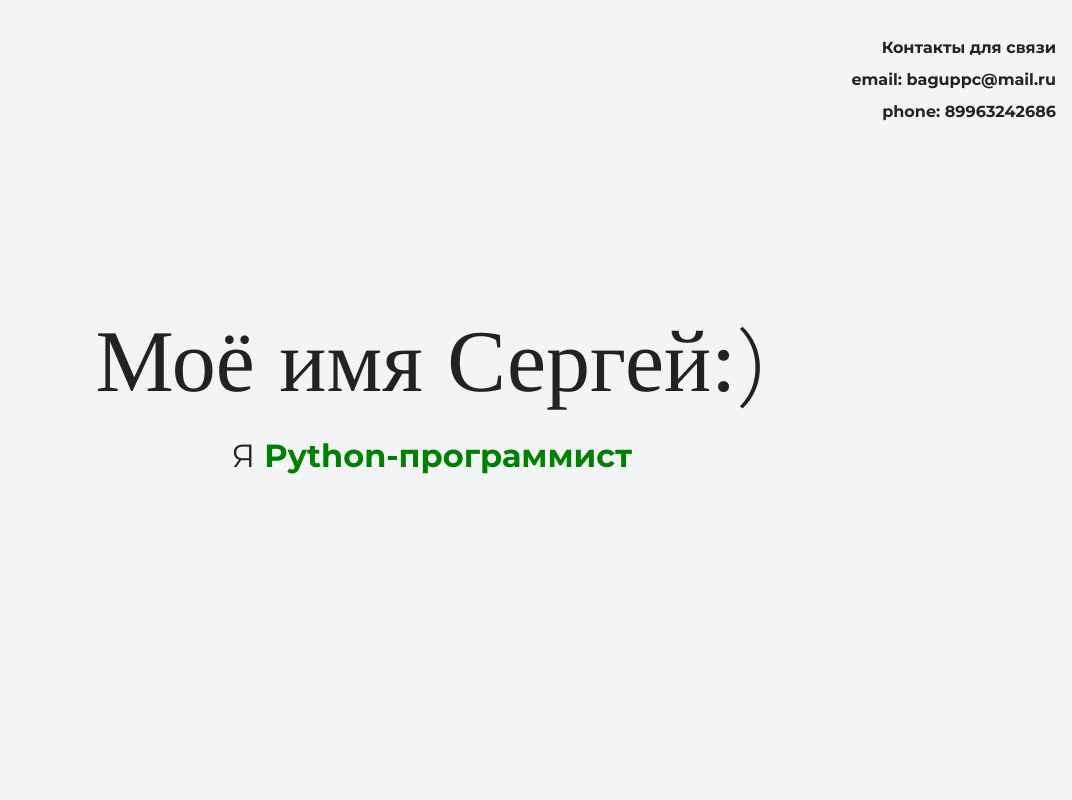
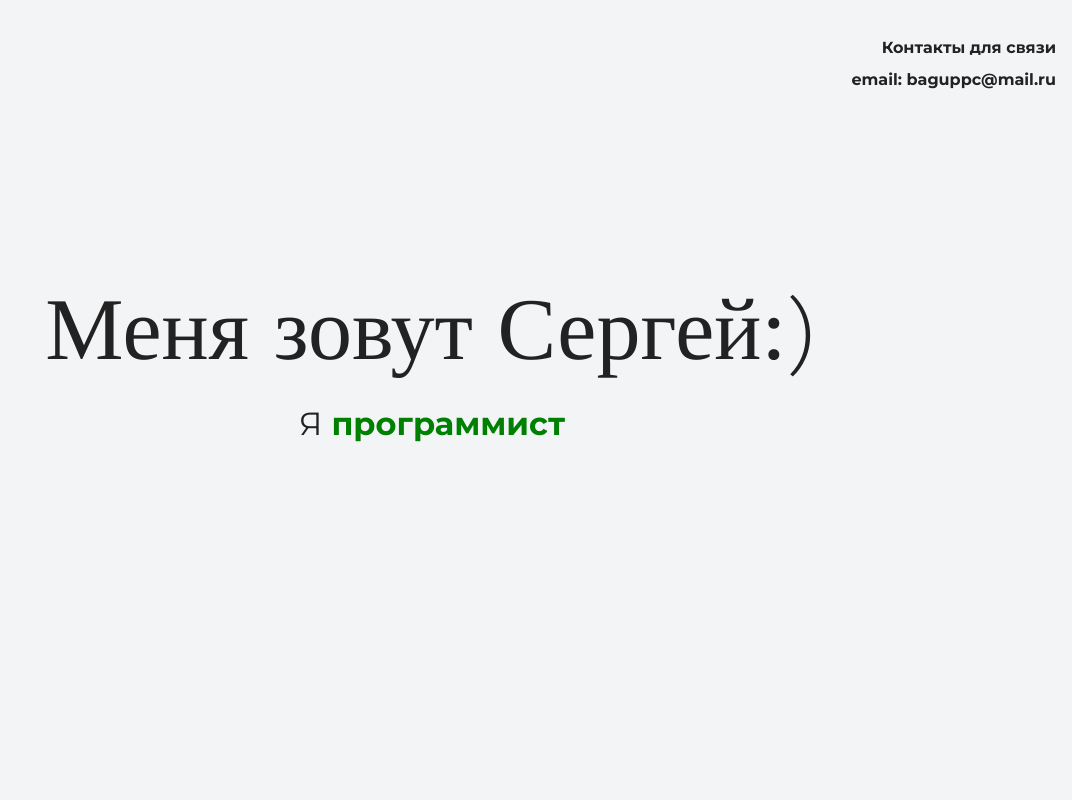
Before and after one commit to SergeySandul/first-site, a plain HTML site: page index.html in a window 1280 px wide. Shown: the top 800 px of the page, without its empty margins (208-1280 px from the left). Drawn offline with nearby package versions, Linux system fonts and the light colour scheme.

Commit message:
изменяем информацию на сайте

```diff
--- a/index.html
+++ b/index.html
@@ -12,14 +12,13 @@
       <div class="container">
           <strong>Контакты для связи</strong><br>
           <strong>email: baguppc@mail.ru</strong><br>
-          <strong>phone: 89963242686</strong>
       </div>
     </header>
 
     <section class="hero-image">
       <div class="container">
-          <h1 class="heading">Моё имя Сергей:)</h1>
-          <p>Я<strong style="color:green"> Python-программист</strong></p>
+          <h1 class="heading">Меня зовут Сергей:)</h1>
+          <p>Я<strong style="color:green"> программист</strong></p>
       </div>
     </section>
     <section class="intro">
```
